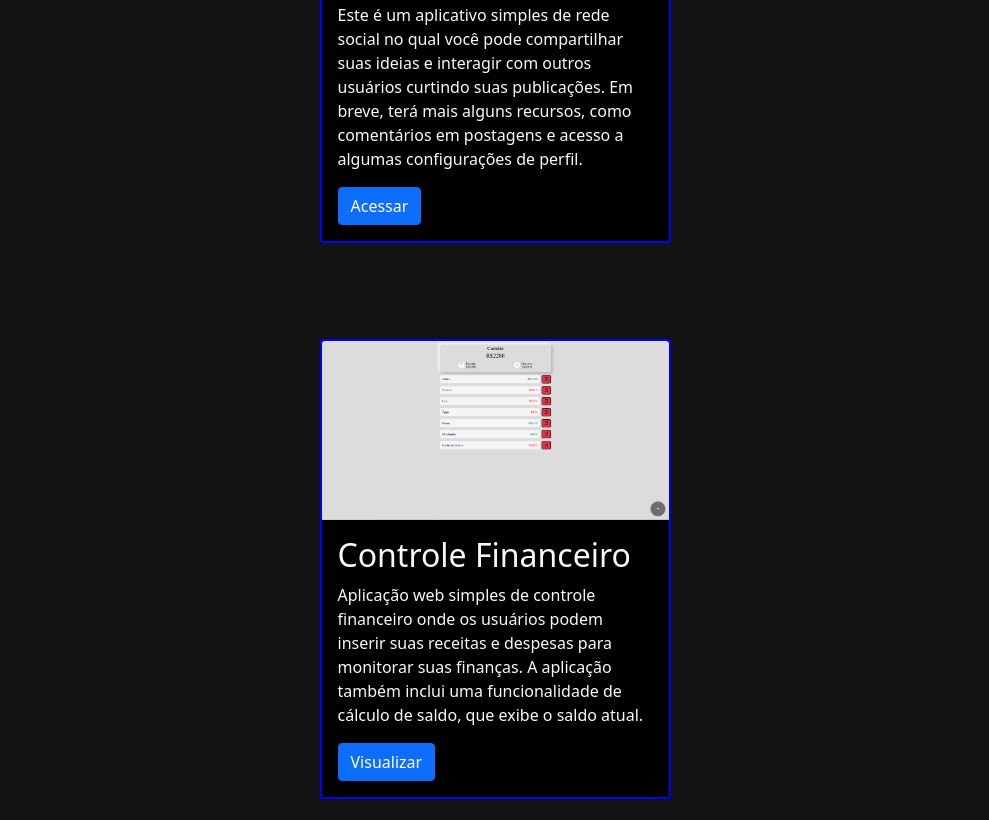
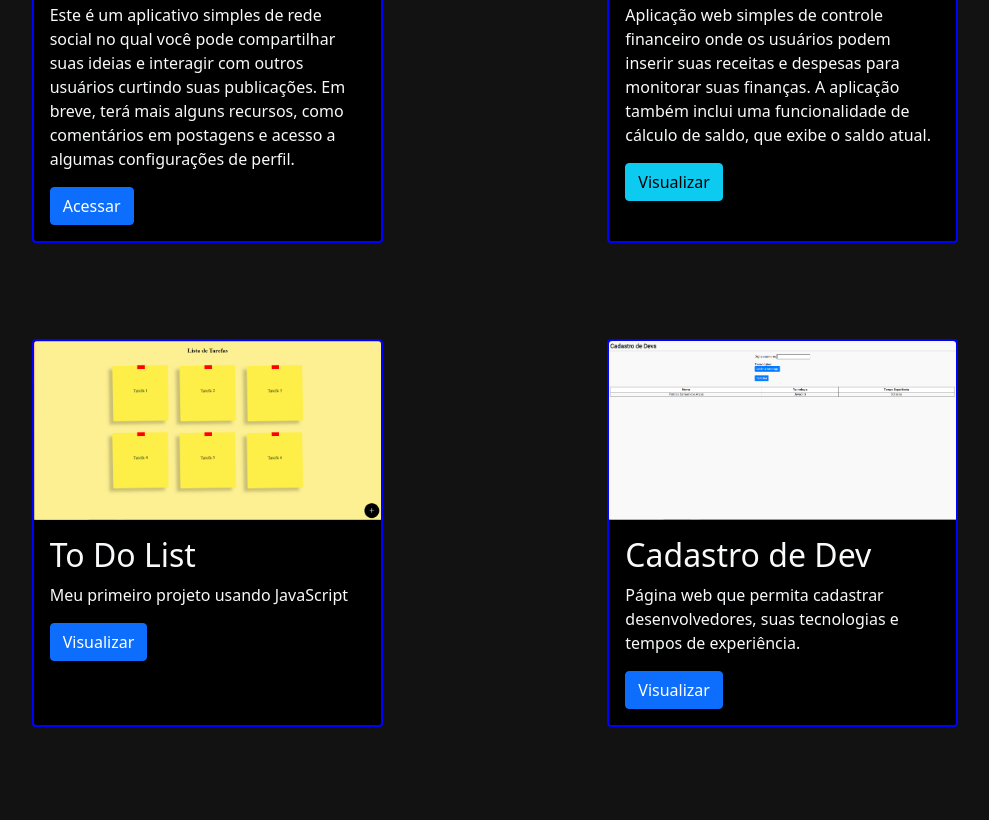
Before and after one commit to PatricioSA/patriciosa.github.io, a plain HTML site: page index.html in a window 1280 px wide. Shown: the part 2054-2874 px from the top of the page, without its empty margins (145-1134 px from the left). Drawn offline with nearby package versions, Linux system fonts and the light colour scheme.

Commit message:
ajuste do layout

```diff
--- a/index.html
+++ b/index.html
@@ -56,9 +56,9 @@
 
     <section class="projects">
         <h2 class="titulo-secao">Projetos</h2>
-        <div class="container">
+        <div class="Container">
 
-            <div class="card my-5 bg-black text-light" style="width: 351px;">
+            <div class="card my-5 m-lg-5 bg-black text-light" style="width: 351px;">
                 <img src="img/projetos/social-media.png" alt="Em Breve" class="card-img-top">
                 <div class="card-body">
                     <h2 class="card-title">Social Media App</h2>
@@ -72,7 +72,7 @@
                 </div>
             </div>
 
-            <div class="card my-5 bg-black text-light" style="width: 351px;">
+            <div class="card my-5 m-lg-5 bg-black text-light" style="width: 351px;">
                 <img src="img/projetos/controle_financeiro.png" alt="" class="card-img-top">
                 <div class="card-body">
                     <h2 class="card-title">Controle Financeiro</h2>
@@ -81,11 +81,11 @@
                         despesas para monitorar suas finanças.
                         A aplicação também inclui uma funcionalidade de cálculo de saldo, que exibe o saldo atual.
                     </p>
-                    <a href="https://patriciosa.github.io/controle-financeiro" class="btn btn-primary">Visualizar</a>
+                    <a href="https://patriciosa.github.io/controle-financeiro" class="btn btn-info">Visualizar</a>
                 </div>
             </div>
 
-            <div class="card my-5 bg-black text-light" style="width: 351px;">
+            <div class="card my-5 m-lg-5 bg-black text-light" style="width: 351px;">
                 <img src="img/projetos/lista-de-tarefas.png" alt="" class="card-img-top">
                 <div class="card-body">
                     <h2 class="card-title">To Do List</h2>
@@ -94,7 +94,7 @@
                 </div>
             </div>
 
-            <div class="card my-5 bg-black text-light" style="width: 351px;">
+            <div class="card my-5 m-lg-5 bg-black text-light" style="width: 351px;">
                 <img src="img/projetos/cadastro_dev.png" alt="" class="card-img-top">
                 <div class="card-body">
                     <h2 class="card-title">Cadastro de Dev</h2>
@@ -105,7 +105,7 @@
                 </div>
             </div>
 
-            <div class="card my-5 bg-black text-light" style="width: 351px;">
+            <div class="card my-5 m-lg-5 bg-black text-light" style="width: 351px;">
                 <img src="img/projetos/jogo-da-velha.png" alt="" class="card-img-top">
                 <div class="card-body">
                     <h2 class="card-title">Jogo da Velha</h2>
@@ -113,7 +113,7 @@
                     <a href="https://patriciosa.github.io/jogo-da-velha" class="btn btn-primary">Visualizar</a>
                 </div>
             </div>
-            <div class="card my-5 bg-black text-light" style="width: 351px;">
+            <div class="card my-5 m-lg-5 bg-black text-light" style="width: 351px;">
                 <img src="img/projetos/calculadora_js.png" alt="" class="card-img-top">
                 <div class="card-body">
                     <h2 class="card-title">Calculadora</h2>
--- a/style.css
+++ b/style.css
@@ -86,10 +86,13 @@ header {
 
 .projects {
     background-color: #121212;
+    display: flex;
+    flex-direction: column;
+    align-items: center;
 }
 
-.projects .container {
-    width: 50%;
+.projects .Container {
+    width: 70%;
     display: flex;
     flex-wrap: wrap;
     justify-content: space-evenly;
@@ -99,11 +102,11 @@ header {
     border: 2px solid blue;
 }
 
-@media (max-width: 600px) {
-    .tecnologias .container {
+@media (max-width: 1340px) {
+    .tecnologias .Container {
         width: 100%;
     }
-    .projects .container {
+    .projects .Container {
         width: 100%;
     }
 }
```
